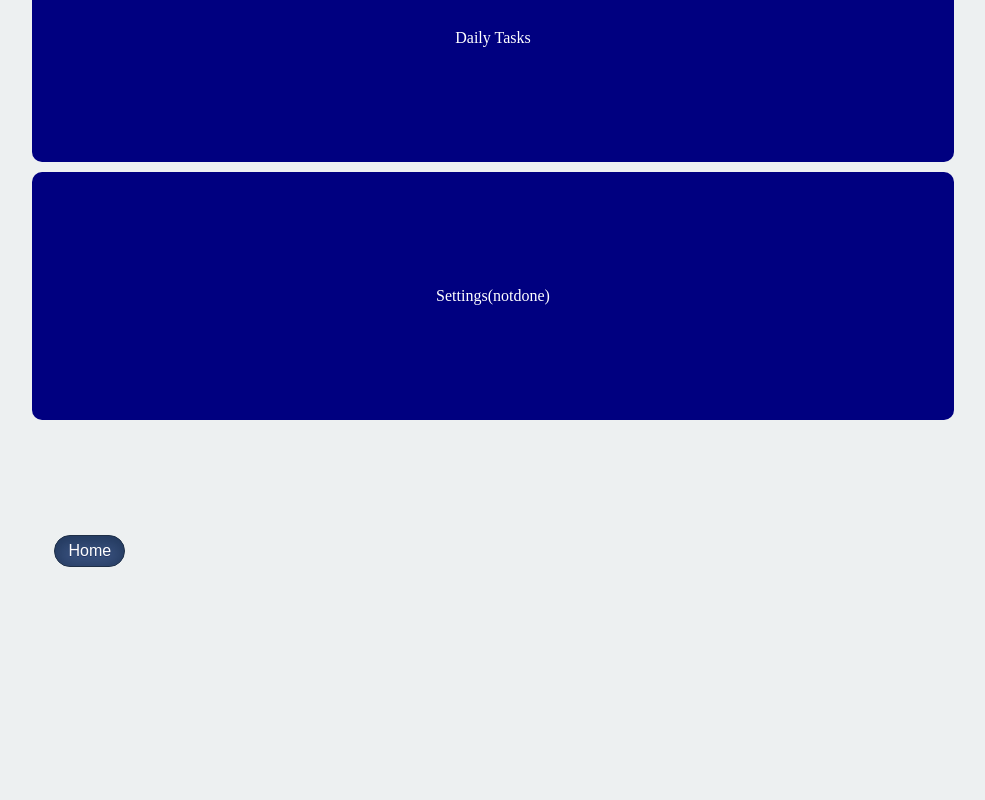
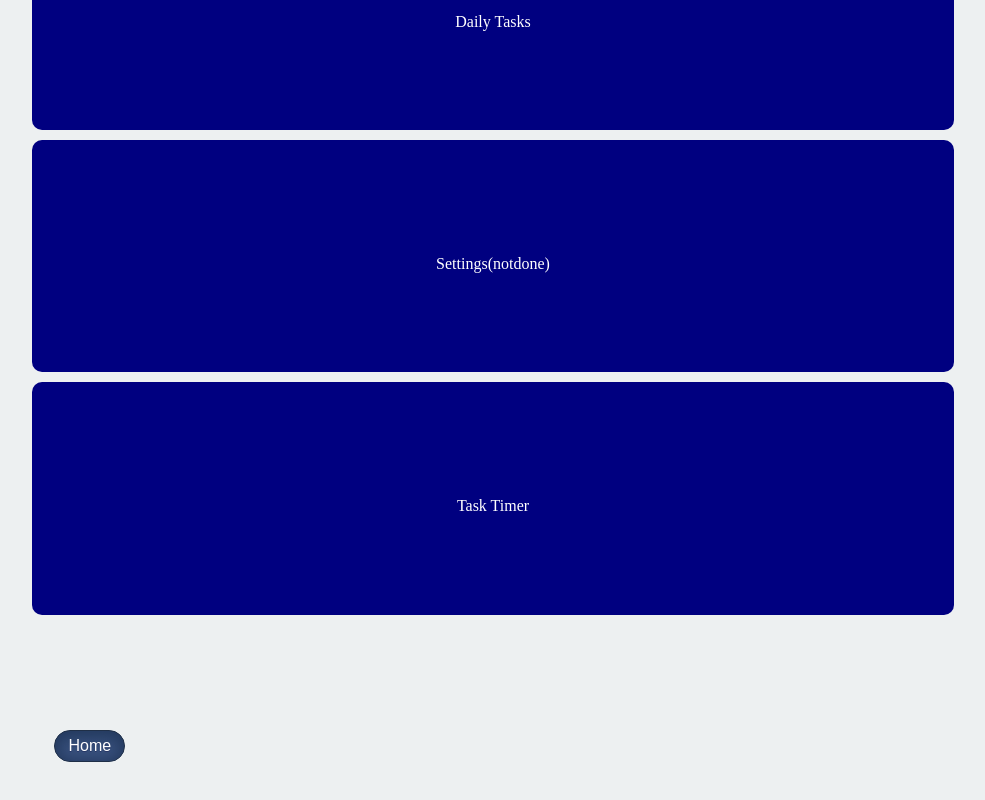
Before and after one commit to Saadester/-HIT238-THE-MOBILE-PARADIGM, a plain HTML site: page index.html in a window 1280 px wide. Shown: the part 825-1625 px from the top of the page, without its empty margins (147-1132 px from the left). Drawn offline with Linux system fonts and the light colour scheme.

Commit message:
Added Task timer in Menu
Added Task timer in the menu and made a new html file for it and giving the css link in main style folder.
Will be working on Settings and Task Timer in next sprint.

```diff
--- a/css/mainpagestyle.css
+++ b/css/mainpagestyle.css
@@ -15,7 +15,7 @@ height: 200px;
 padding: 0 20px 10px 10px;
 }
 
-.ToDolist, .Everyday, .Settings{
+.ToDolist, .Everyday, .Settings, .Tasktimer{
   display: inline-block;
   border-radius: 10px;
   margin-top: 10px;
@@ -23,6 +23,7 @@ padding: 0 20px 10px 10px;
   padding: 10%;
   border: black 5px;
   background-color:#000080;
+  height:2px;
 }
 .textmenu{
   color:white;
--- a/index.html
+++ b/index.html
@@ -20,6 +20,9 @@
   <a class="textmenu" href="Settings.html"><div class="Settings">
     Settings(notdone)
   </div></a>
+  <a class="textmenu" href="Settings.html"><div class="Tasktimer">
+    Task Timer
+  </div></a>
     <a href="index.html" class="myButton" >Home</a>
 </body>
 </html>
```
Also changed, not shown: Settings.html (+1 -1 lines), Tasktimer.html (added, +6 -0 lines), Todolist.html (+1 -1 lines).
